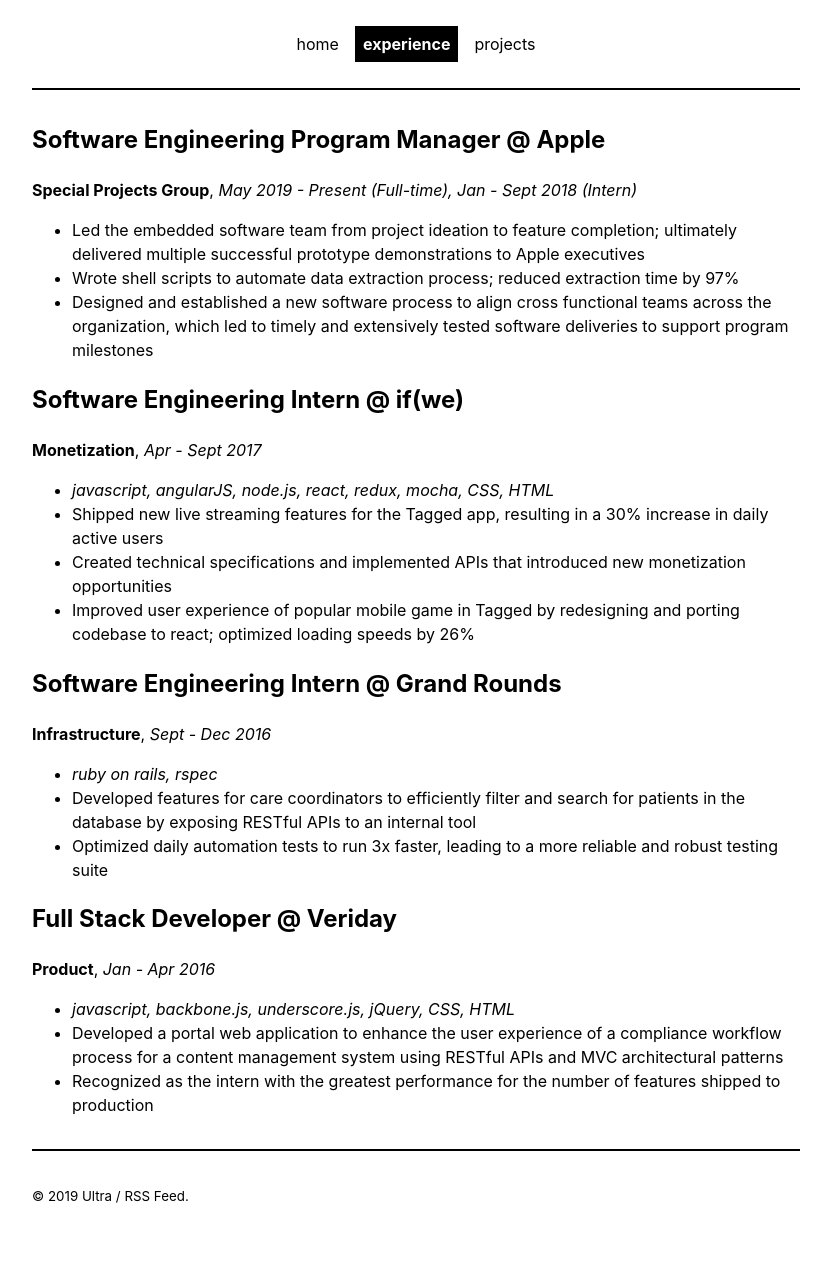
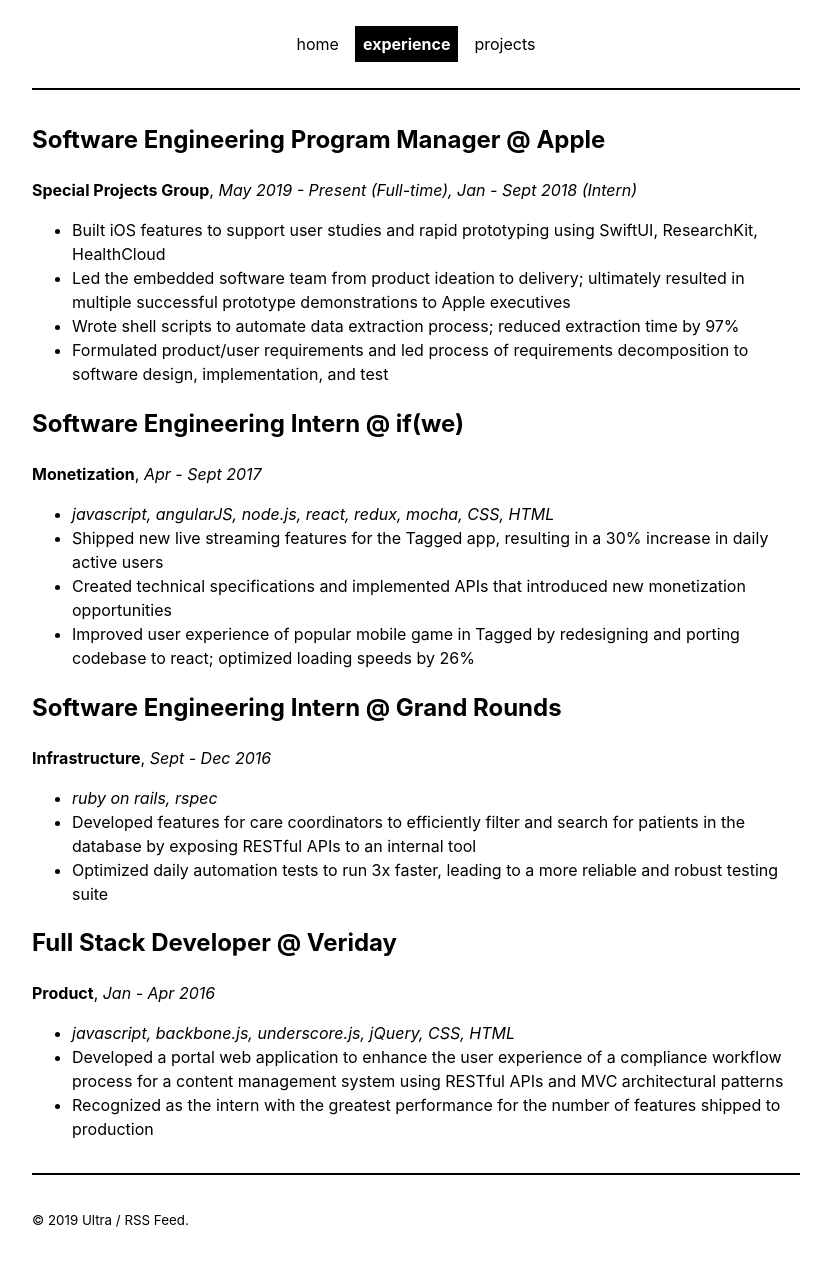
Before and after one commit to winnf/personal-site, a Jekyll site: the page built from _pages/experience.md, in a window 1280 px wide. Shown: the whole page, without its empty margins (224-1055 px from the left). Built offline with Jekyll 4.4.1, drawn with Linux system fonts in a browser that asks for light colours; before the commit the page ends 1255 px from its top, so only the background shows below that.

Commit message:
more edit

```diff
--- a/_pages/experience.md
+++ b/_pages/experience.md
@@ -5,9 +5,10 @@
 
 # Software Engineering Program Manager @ Apple
 __Special Projects Group__, *May 2019 - Present (Full-time), Jan - Sept 2018 (Intern)*
-- Led the embedded software team from project ideation to feature completion; ultimately delivered multiple successful prototype demonstrations to Apple executives
+- Built iOS features to support user studies and rapid prototyping using SwiftUI, ResearchKit, HealthCloud
+- Led the embedded software team from product ideation to delivery; ultimately resulted in multiple successful prototype demonstrations to Apple executives
 - Wrote shell scripts to automate data extraction process; reduced extraction time by 97%
-- Designed and established a new software process to align cross functional teams across the organization, which led to timely and extensively tested software deliveries to support program milestones
+- Formulated product/user requirements and led process of requirements decomposition to software design, implementation, and test
 
 # Software Engineering Intern @ if(we)
 __Monetization__, *Apr - Sept 2017*
```
